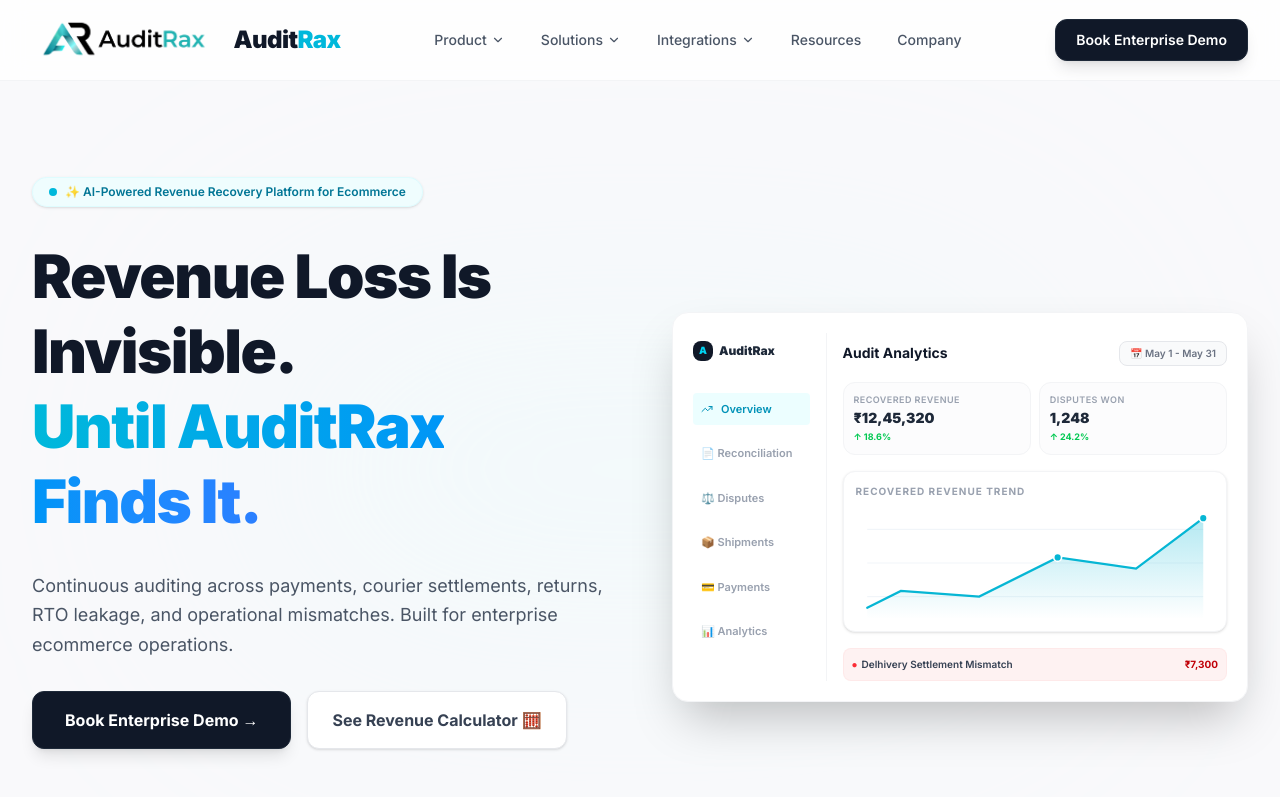
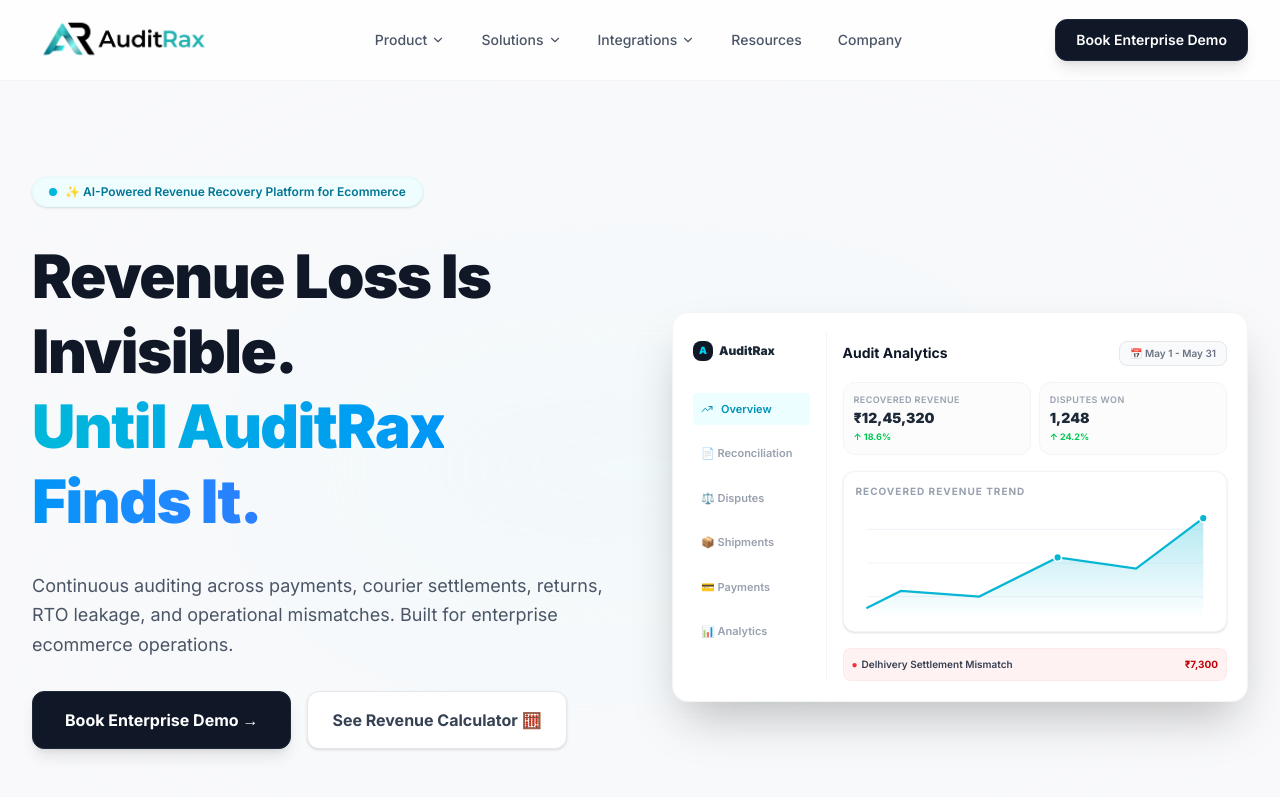
Before and after one commit to AuditRax/atx-web, a React (Vite) app: page / in a window 1280 px wide. Shown: the top 797 px of the page. Built offline with nearby package versions, Linux system fonts and the light colour scheme.

Commit message:
Update Logo.tsx
logo collapse test 1

```diff
--- a/src/components/Logo.tsx
+++ b/src/components/Logo.tsx
@@ -23,17 +23,7 @@
         referrerPolicy="no-referrer"
       />
 
-      {/* Wordmark Text */}
-      {!iconOnly && (
-        <span className="flex items-baseline font-sans text-2xl font-black tracking-tight">
-          <span className={isDark ? 'text-white' : 'text-gray-900'}>
-            Audit
-          </span>
-          <span className="text-cyan-500">
-            Rax
-          </span>
-        </span>
-      )}
+
     </div>
   );
 };
```
